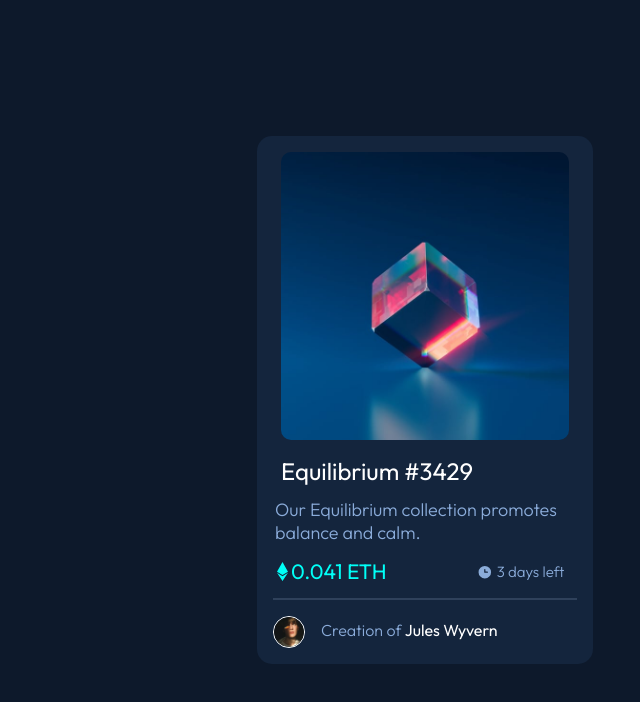
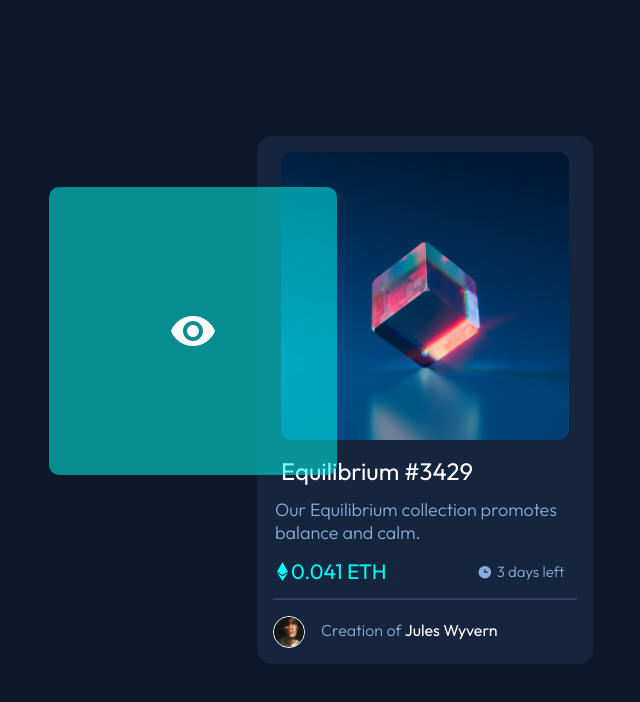
Before and after one commit to timbosTours/Frontend-Mentor-nft-preview--card, a React app in the folder my-app/: page / in a window 1280 px wide. Shown: the whole page, without its empty margins (215-855 px from the left). Built offline with nearby package versions, Linux system fonts and the light colour scheme.

Commit message:
adding hover effects

```diff
--- a/my-app/src/index.css
+++ b/my-app/src/index.css
@@ -40,6 +40,23 @@ body{
     border-radius: 10px;
 }
 
+.hover-image{
+    /* display: none; */
+    display: flex;
+    cursor: pointer;
+    padding: 7.5em;
+    border-radius: 10px;
+    background-color: rgba(0, 255, 247, 0.5);
+    position: absolute;
+    top: 11.7em;
+    left: 16.5em;
+    z-index: 1000;
+}
+
+/* .hover-image:hover{
+
+} */
+
 .nft-title{
     font-size: 24px;
     color: white;
@@ -47,6 +64,11 @@ body{
     text-align: left;
     margin: 0.5em;
     margin-left: 1em;
+}
+
+.nft-title:hover{
+    cursor: pointer;
+    color: var(--cyan-price);
 }
 
 .nft-description{
@@ -129,6 +151,11 @@ body{
     padding-top: 0.25em;
 }
 
+.creator-name:hover{
+    cursor: pointer;
+    color: var(--cyan-price);
+}
+
 footer{
     position: fixed;
     bottom: 0;
--- a/my-app/src/index.js
+++ b/my-app/src/index.js
@@ -9,6 +9,7 @@ import equil from './image-equilibrium.jpg'
 import avatar from './image-avatar.png'
 import eth from './icon-ethereum.svg'
 import clock from './icon-clock.svg'
+import view from './icon-view.svg'
 
 function App() {
   return <body>
@@ -30,6 +31,7 @@ function App() {
 const Card = () => {
   return <div className='card-container'>
     <img className='nft-image' src={equil} alt="equilibrium number 3429" />
+    <img className='hover-image' src={view} alt="" />
     <h1 className='nft-title'>Equilibrium #3429</h1>
     <p className='nft-description'>Our Equilibrium collection promotes balance and calm.</p>
     <div className='auction-details'>
```
Also changed, not shown: my-app/src/icon-view.svg (added).
